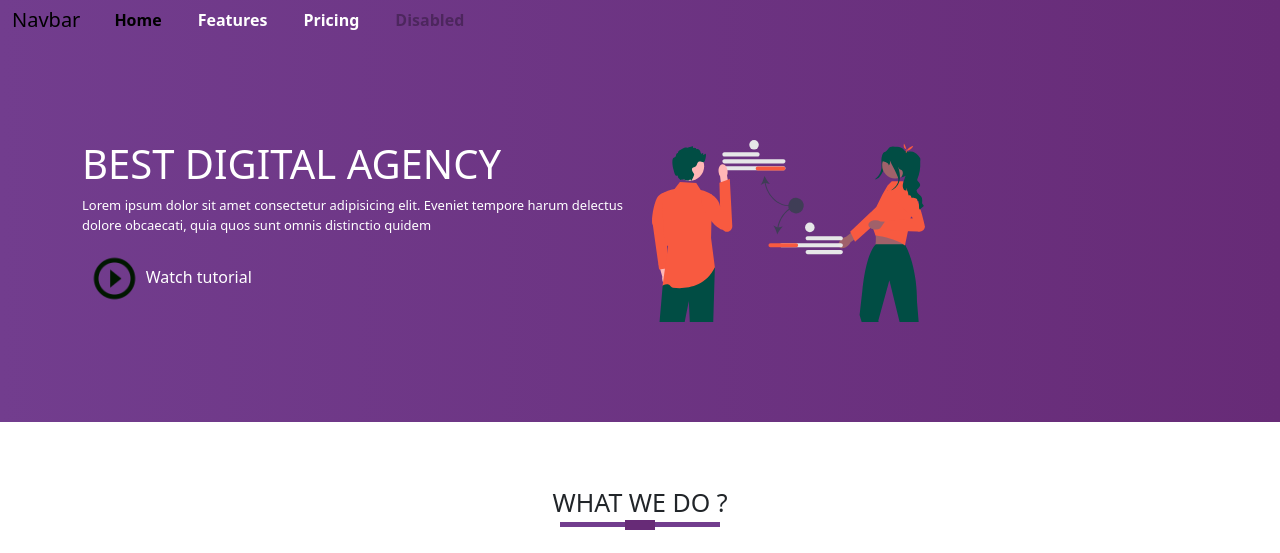
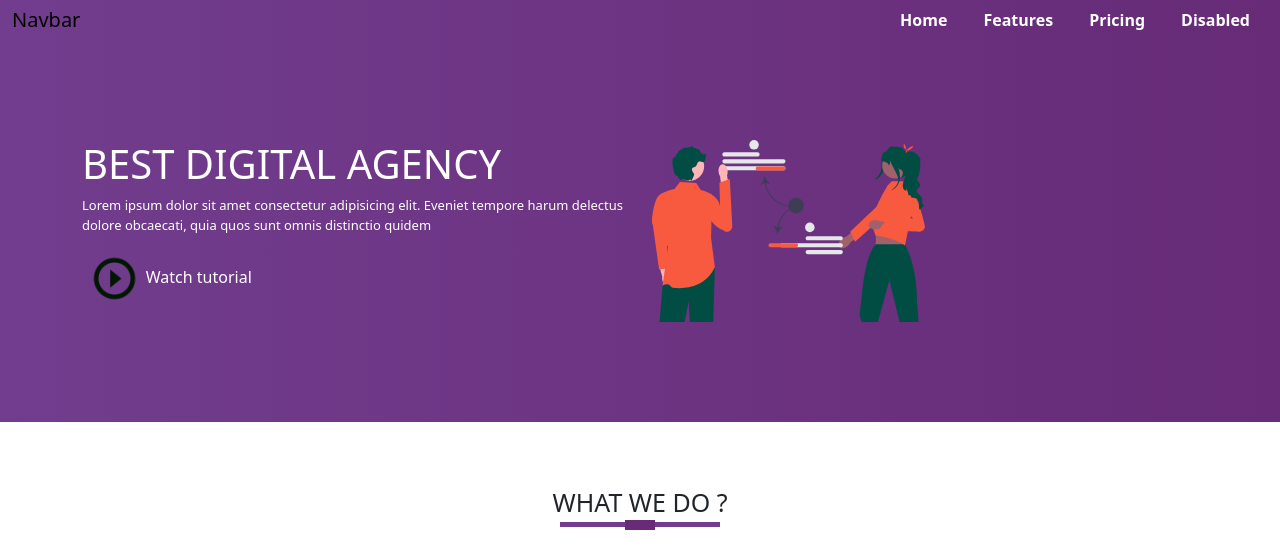
Before and after one commit to Minajolie/sitebootstrap, a plain HTML site: page index.html in a window 1280 px wide. Shown: the top 553 px of the page. Drawn offline with nearby package versions, Linux system fonts and the light colour scheme.

Commit message:
modification3-1

```diff
--- a/index.html
+++ b/index.html
@@ -13,13 +13,13 @@
       <nav class="navbar navbar-expand-lg navbar-light bg-light">
         <div class="container-fluid">
           <a class="navbar-brand" href="#">Navbar</a>
-          <button class="navbar-toggler" type="button" data-bs-toggle="collapse" data-bs-target="#navbarNav" aria-controls="navbarNav" aria-expanded="false" aria-label="Toggle navigation">
+          <button class="navbar-toggler" type="button" data-bs-toggle="collapse" data-bs-target="#navbarSupportedContent" aria-controls="navbarSupportedContent" aria-expanded="false" aria-label="Toggle navigation">
             <span class="navbar-toggler-icon"></span>
           </button>
-          <div class="collapse navbar-collapse" id="navbarNav">
-            <ul class="navbar-nav">
+          <div class="collapse navbar-collapse">
+            <ul class="navbar-nav ms-auto">
               <li class="nav-item">
-                <a class="nav-link active" aria-current="page" href="#">Home</a>
+                <a class="nav-link active text-white" aria-current="page" href="#">Home</a>
               </li>
               <li class="nav-item">
                 <a class="nav-link" href="#">Features</a>
@@ -28,7 +28,7 @@
                 <a class="nav-link" href="#">Pricing</a>
               </li>
               <li class="nav-item">
-                <a class="nav-link disabled" href="#" tabindex="-1" aria-disabled="true">Disabled</a>
+                <a class="nav-link disabled text-white" href="#" tabindex="-1" aria-disabled="true">Disabled</a>
               </li>
             </ul>
           </div>
```
